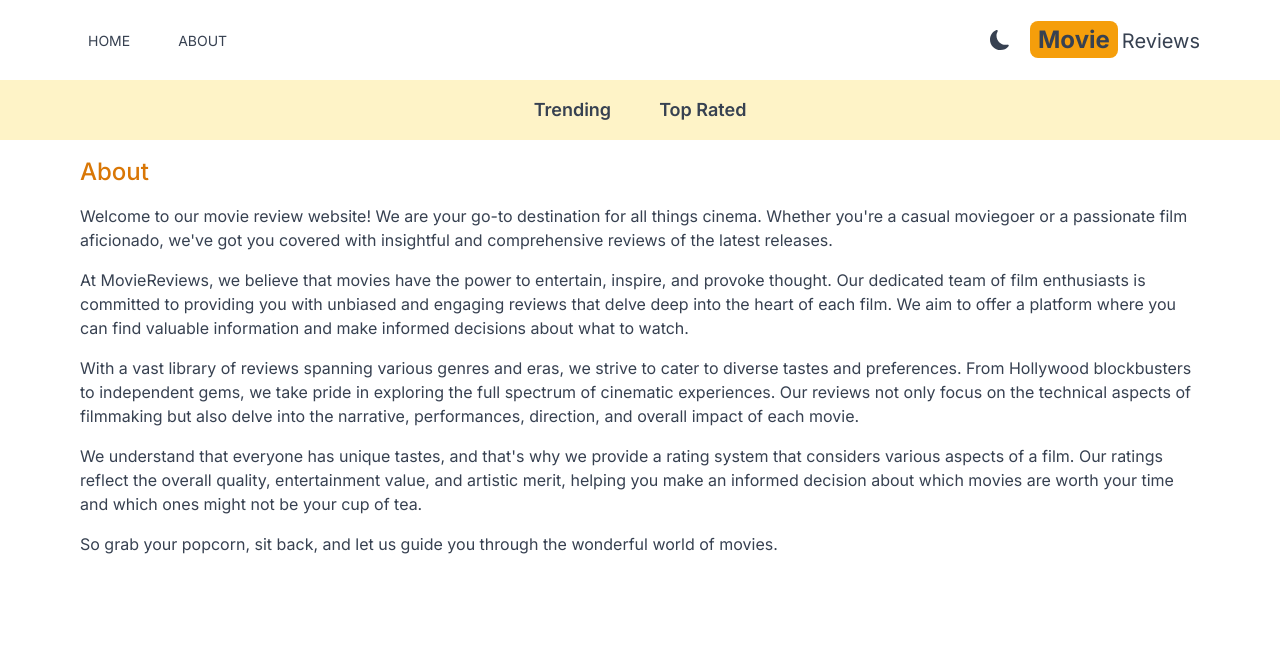
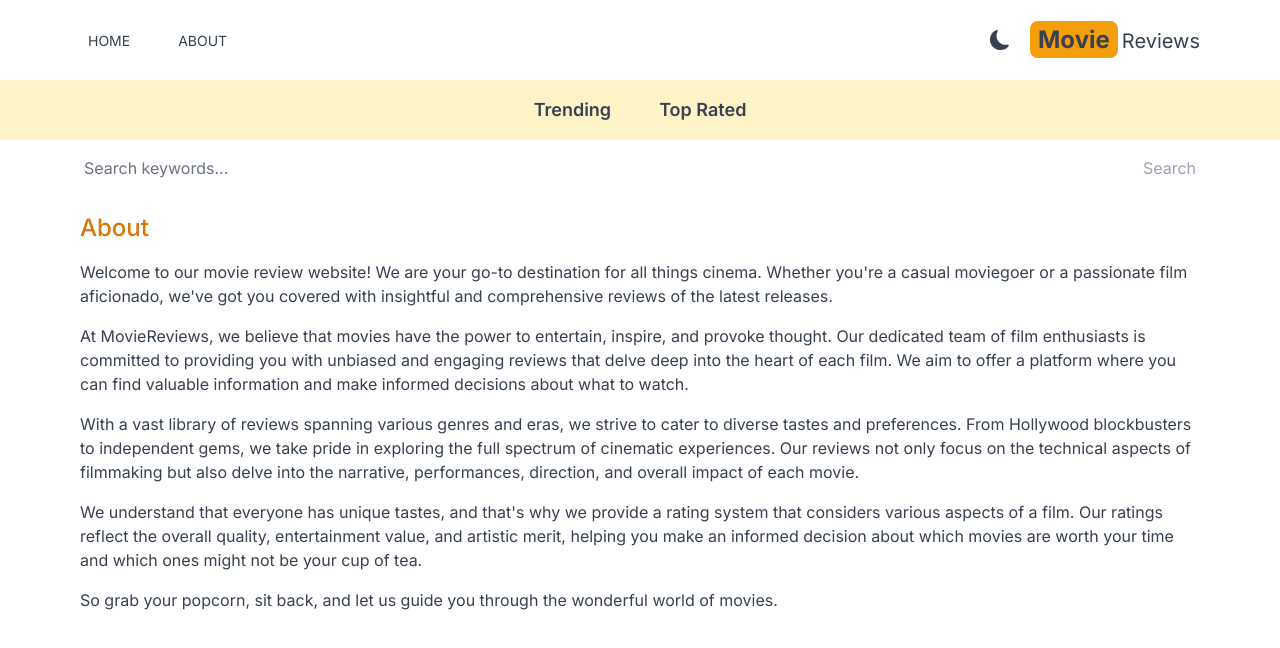
Before and after one commit to Adarshdu1/IMDb, a Next.js app: page /about in a window 1280 px wide. Shown: the top 648 px of the page. Built offline with nearby package versions, Linux system fonts and the light colour scheme.

Commit message:
Added Search component

```diff
--- a/src/app/layout.js
+++ b/src/app/layout.js
@@ -3,6 +3,7 @@
 import { Inter } from "next/font/google";
 import Providers from "./Providers";
 import Navbar from "@/components/Navbar";
+import SearchBox from "@/components/SearchBox";
 
 const inter = Inter({ subsets: ["latin"] });
 
@@ -21,7 +22,7 @@
           {/* Navbar */}
           <Navbar />
           {/* SearchBox */}
-
+          <SearchBox />
           {children}
         </Providers>
       </body>
--- /dev/null
+++ b/src/app/search/[searchTerm]/page.js
@@ -0,0 +1,22 @@
+import Results from "@/components/Results";
+
+export default async function page({ params }) {
+  const res = await fetch(
+    `https://api.themoviedb.org/3/search/movie?api_key=${process.env.API_KEY}&query=${params.searchTerm}&language=en-US&include_adult=false`
+  );
+
+  if (!res.ok) {
+    throw new Error("Error fetching data");
+  }
+
+  const data = await res.json();
+  const results = data.results;
+  return (
+    <div>
+      {results && results.length === 0 && (
+        <h1 className="text-center pt-6">No results found</h1>
+      )}
+      {results && <Results results={results} />}
+    </div>
+  );
+}
--- /dev/null
+++ b/src/components/SearchBox.jsx
@@ -0,0 +1,34 @@
+"use client";
+
+import { useState } from "react";
+import { useRouter } from "next/navigation";
+export default function SearchBox() {
+  const [search, setSearch] = useState("");
+  const router = useRouter();
+  function handleSubmit(e) {
+    e.preventDefault();
+    if (!search) return;
+    router.push(`/search/${search}`);
+  }
+  return (
+    <form
+      onSubmit={handleSubmit}
+      className="flex max-w-6xl mx-auto justify-between items-center px-5"
+    >
+      <input
+        value={search}
+        onChange={(e) => setSearch(e.target.value)}
+        type="text"
+        placeholder="Search keywords..."
+        className="w-full h-14 rounded-sm placeholder-gray-500 outline-none flex-1 bg-transparent"
+      />
+      <button
+        disabled={!search}
+        type="submit"
+        className="text-amber-600 disabled:text-gray-400"
+      >
+        Search
+      </button>
+    </form>
+  );
+}
```
